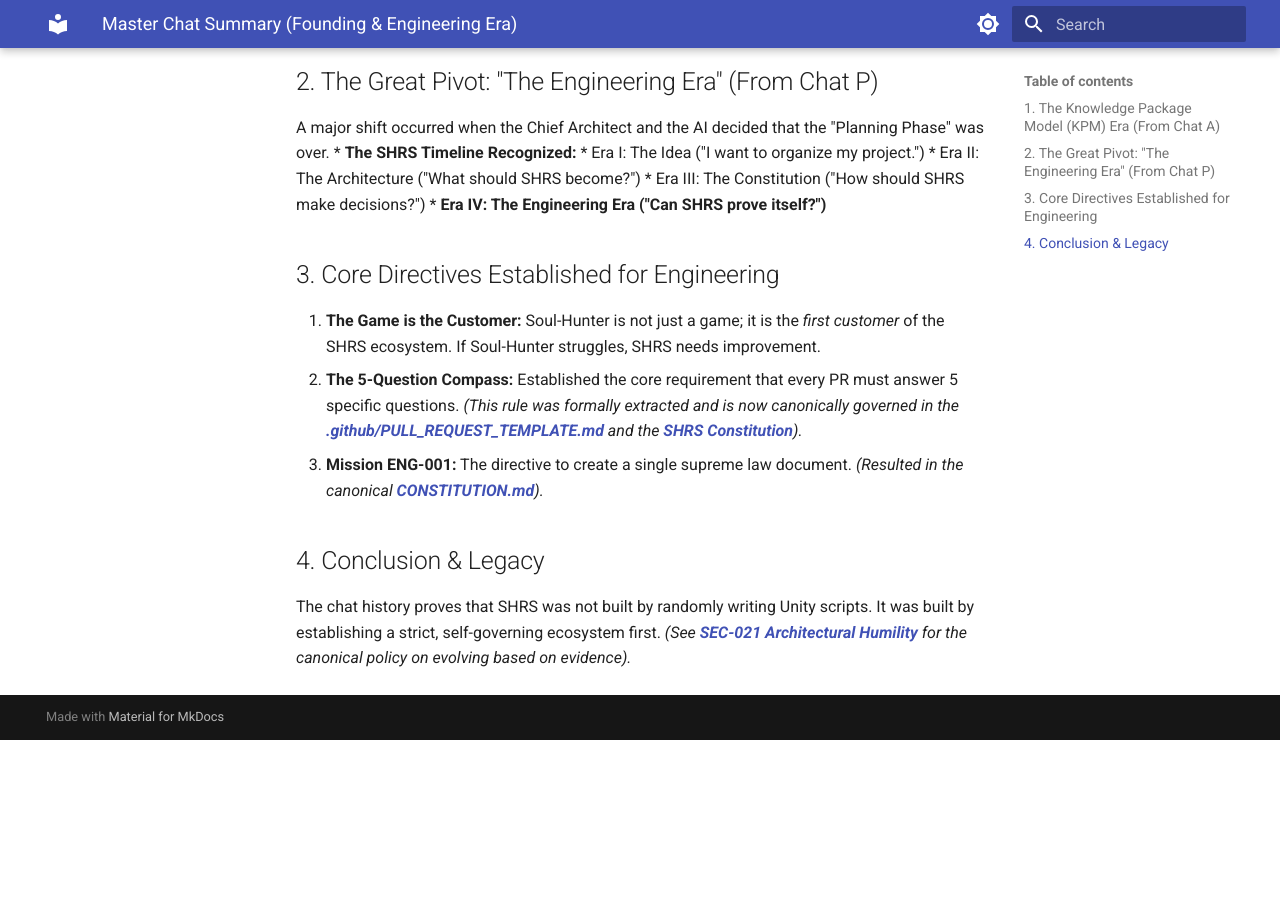
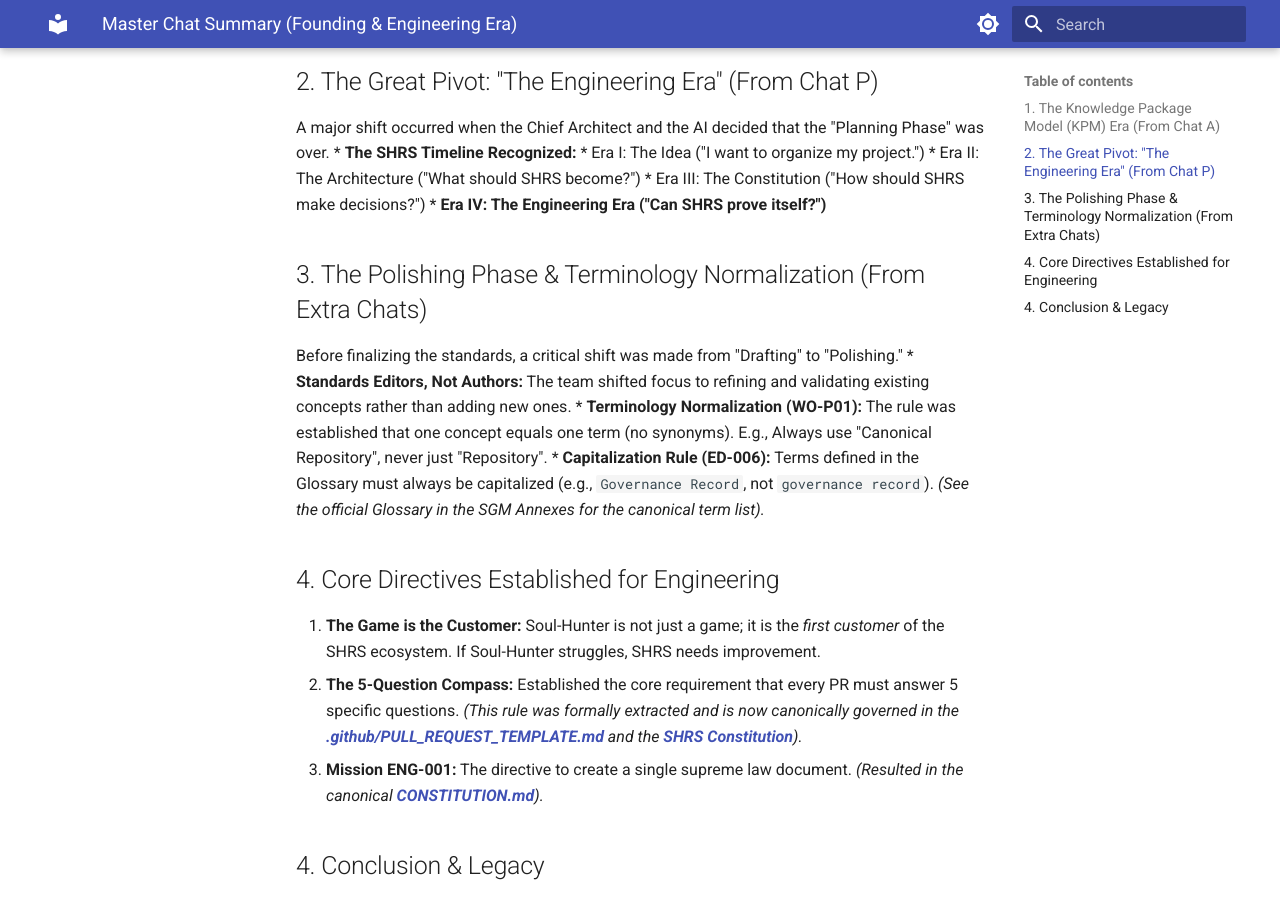
Before and after one commit to RajivPandey3/SHRS-Standards, an MkDocs documentation site: the page built from docs/architecture/Master_Chat_Summary.md, in a window 1280 px wide and 900 px high, scrolled down 660 px. Built offline with MkDocs 1.6.1 and Material for MkDocs 9.7.7, drawn with Linux system fonts in a browser that asks for light colours; before the commit the page ends 1400 px from its top, so only the background shows below that.

Commit message:
docs(architecture): include terminology normalization history from extra chats

```diff
--- a/docs/architecture/Master_Chat_Summary.md
+++ b/docs/architecture/Master_Chat_Summary.md
@@ -21,7 +21,13 @@ A major shift occurred when the Chief Architect and the AI decided that the "Pla
     * Era III: The Constitution ("How should SHRS make decisions?")
     * **Era IV: The Engineering Era ("Can SHRS prove itself?")**
 
-## 3. Core Directives Established for Engineering
+## 3. The Polishing Phase & Terminology Normalization (From Extra Chats)
+Before finalizing the standards, a critical shift was made from "Drafting" to "Polishing."
+* **Standards Editors, Not Authors:** The team shifted focus to refining and validating existing concepts rather than adding new ones.
+* **Terminology Normalization (WO-P01):** The rule was established that one concept equals one term (no synonyms). E.g., Always use "Canonical Repository", never just "Repository".
+* **Capitalization Rule (ED-006):** Terms defined in the Glossary must always be capitalized (e.g., `Governance Record`, not `governance record`). *(See the official Glossary in the SGM Annexes for the canonical term list).*
+
+## 4. Core Directives Established for Engineering
 1. **The Game is the Customer:** Soul-Hunter is not just a game; it is the *first customer* of the SHRS ecosystem. If Soul-Hunter struggles, SHRS needs improvement.
 2. **The 5-Question Compass:** Established the core requirement that every PR must answer 5 specific questions. *(This rule was formally extracted and is now canonically governed in the **[.github/PULL_REQUEST_TEMPLATE.md](../../.github/PULL_REQUEST_TEMPLATE.md)** and the **[SHRS Constitution](../../CONSTITUTION.md)**).*
 3. **Mission ENG-001:** The directive to create a single supreme law document. *(Resulted in the canonical **[CONSTITUTION.md](../../CONSTITUTION.md)**).*
```
